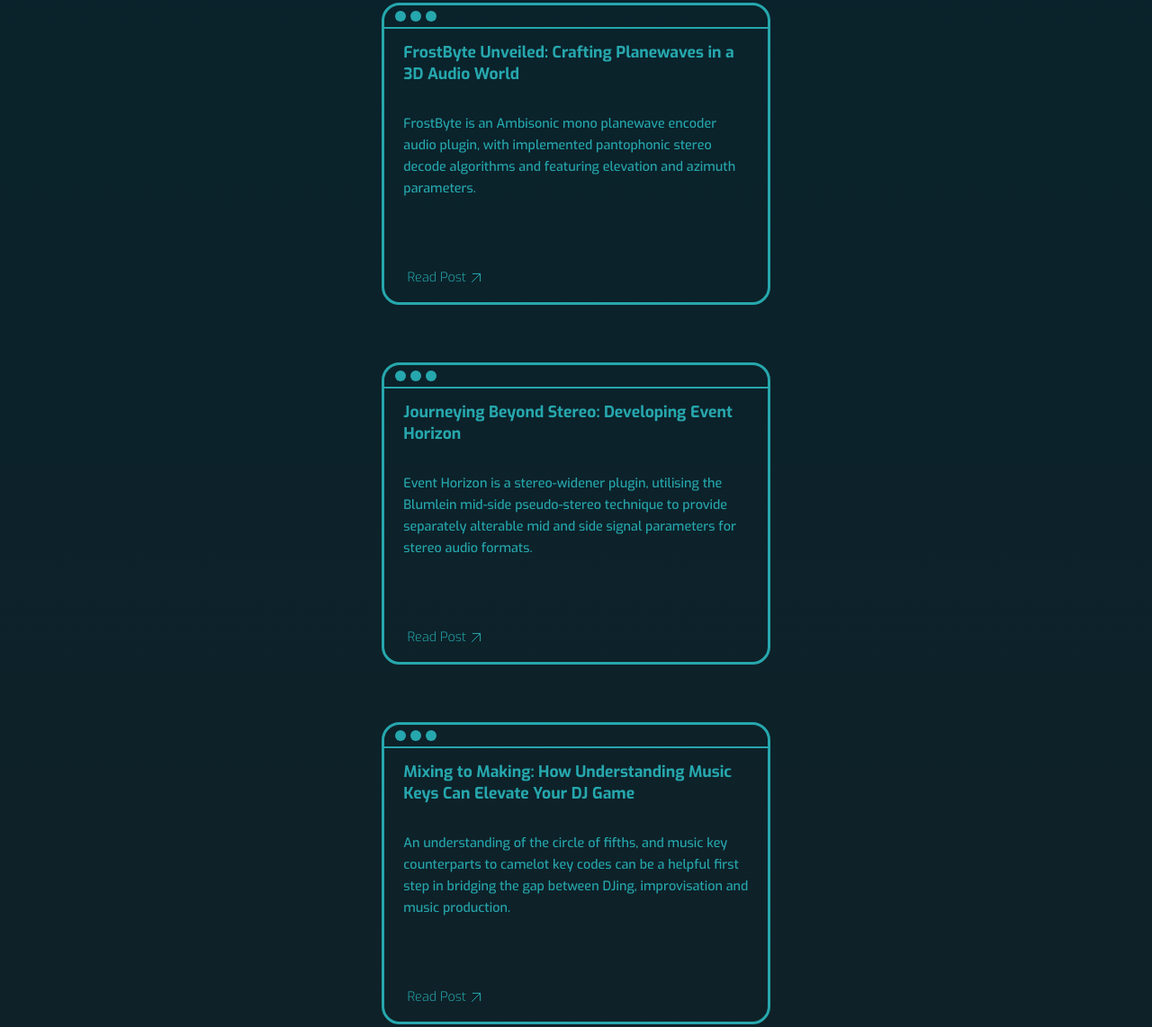
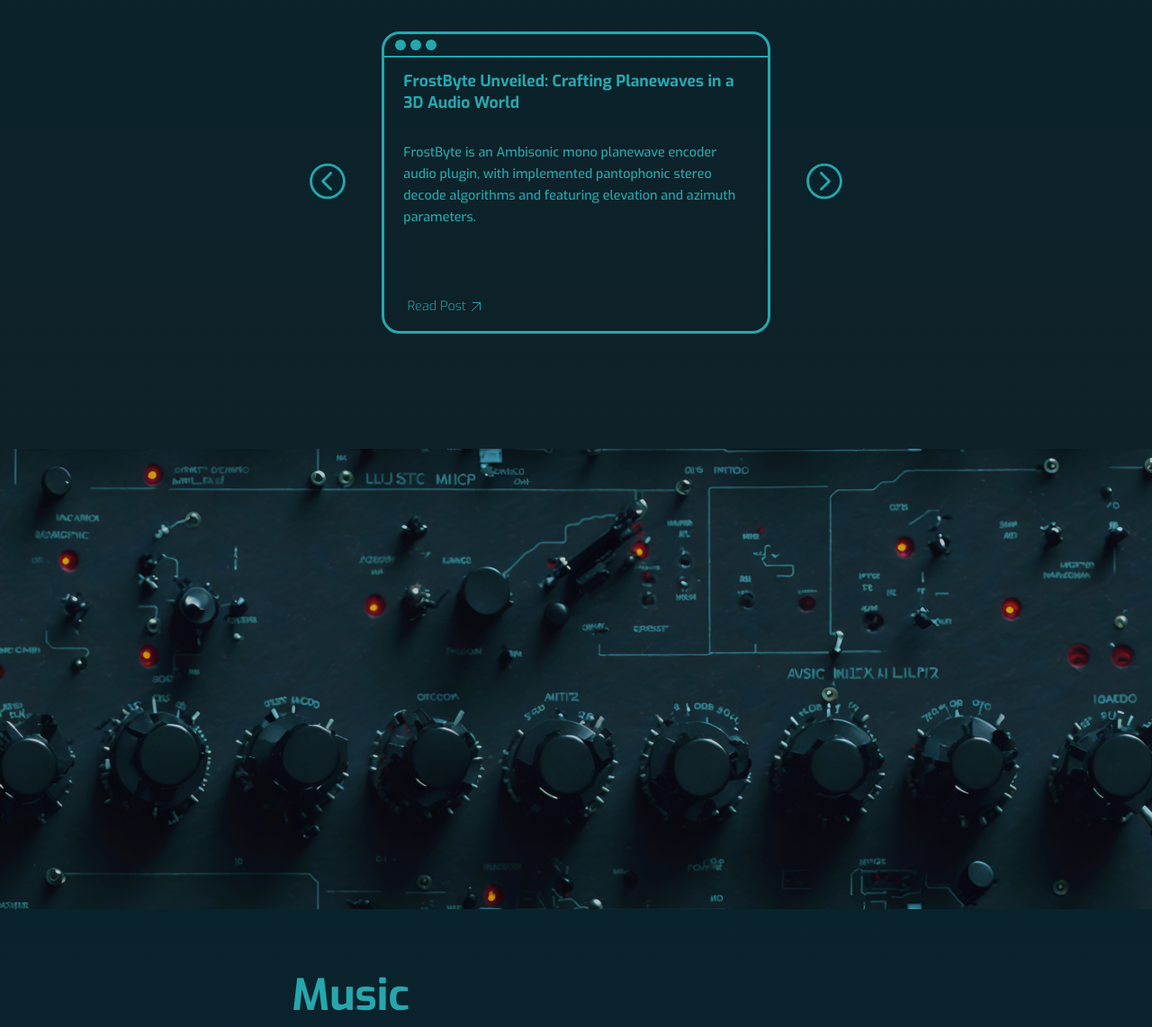
Before and after one commit to leowithiam/music-blog-website, a Gatsby site: page / in a window 1280 px wide. Shown: the part 1250-2392 px from the top of the page at 90% size. Built offline with nearby package versions, Linux system fonts and the light colour scheme; Gatsby itself is replaced by a stand-in of ours.

Commit message:
Add window card carousel

```diff
--- /dev/null
+++ b/src/components/WindowCardCarousel/WindowCardCarousel.js
@@ -0,0 +1,31 @@
+import React, { useState } from 'react'
+import WindowCard from '../WindowCard/WindowCard'
+import * as styles from './WindowCardCarousel.module.css'
+import ForwardsButton from '../WindowCardCarouselButtons/ForwardsButton'
+import BackwardsButton from '../WindowCardCarouselButtons/BackwardsButton'
+
+
+export default function WindowCardCarousel({ cardsData }) {
+
+    const [currentIndex, setCurrentIndex] = useState(0);
+
+    const goForward = () => {
+        setCurrentIndex((prevIndex) => (prevIndex + 1) % cardsData.length);
+    }
+
+    const goBackward = () => {
+        setCurrentIndex((prevIndex) => (prevIndex - 1 + cardsData.length) % cardsData.length);
+    }
+
+    return (
+        <div className={styles.carouselContainer}>
+            <WindowCard {...cardsData[currentIndex]} />
+            <button className={styles.backButton} onClick={goBackward}>
+                <BackwardsButton />
+            </button>
+            <button className={styles.forwardButton} onClick={goForward}>
+                <ForwardsButton />
+            </button>
+        </div>
+    )
+}
--- /dev/null
+++ b/src/components/WindowCardCarousel/WindowCardCarousel.module.css
@@ -0,0 +1,22 @@
+.carouselContainer {
+    position: relative;
+    width: 27rem;
+    height: 21rem;
+}
+
+.carouselContainer button {
+    position: absolute;
+    top: 50%;
+    transform: translateY(-50%);
+    cursor: pointer;
+    background-color: var(--dark-blue-colour);
+    border: none;
+}
+
+.backButton {
+    left: -5rem;
+}
+
+.forwardButton {
+    right: -5rem;
+}
--- /dev/null
+++ b/src/components/WindowCardCarouselButtons/BackwardsButton.js
@@ -0,0 +1,10 @@
+import React from 'react'
+
+export default function BackwardsButton() {
+  return (
+    <svg width="40" height="40" viewBox="0 0 40 40" fill="none" xmlns="http://www.w3.org/2000/svg">
+      <path d="M20 39.8171C9.08527 39.8171 0.182942 30.9489 0.182942 20C0.182942 9.0512 9.08527 0.182983 20 0.182983C30.9147 0.182983 39.817 9.08531 39.817 20C39.817 30.9148 30.9147 39.8171 20 39.8171ZM20 2.97988C10.6201 2.97988 2.97984 10.6202 2.97984 20C2.97984 29.3799 10.6201 37.0202 20 37.0202C29.3798 37.0202 37.0201 29.3799 37.0201 20C37.0201 10.6202 29.3798 2.97988 20 2.97988Z" fill="#26A7AD"/>
+      <path d="M24.5705 29.8915C24.2977 30.1644 23.9566 30.3008 23.5814 30.3008C23.2403 30.3008 22.8651 30.1644 22.5922 29.8915L13.5876 20.8869C13.3147 20.614 13.1783 20.2729 13.1783 19.8977C13.1783 19.5225 13.3147 19.1814 13.5876 18.9086L22.5922 9.90393C23.138 9.35819 24.0248 9.35819 24.5705 9.90393C25.1163 10.4497 25.1163 11.3365 24.5705 11.8822L16.555 19.8977L24.5705 27.9132C25.1163 28.459 25.1163 29.3458 24.5705 29.8915Z" fill="#26A7AD"/>
+    </svg>
+  )
+}
--- /dev/null
+++ b/src/components/WindowCardCarouselButtons/ForwardsButton.js
@@ -0,0 +1,10 @@
+import React from 'react'
+
+export default function ForwardsButton() {
+  return (
+    <svg width="40" height="40" viewBox="0 0 40 40" fill="none" xmlns="http://www.w3.org/2000/svg">
+      <path d="M20 39.8171C30.9147 39.8171 39.8171 30.9489 39.8171 20C39.8171 9.0512 30.9147 0.182983 20 0.182983C9.08527 0.182983 0.182945 9.08531 0.182945 20C0.182945 30.9148 9.08527 39.8171 20 39.8171ZM20 2.97988C29.3798 2.97988 37.0202 10.6202 37.0202 20C37.0202 29.3799 29.3798 37.0202 20 37.0202C10.6202 37.0202 2.97984 29.3799 2.97984 20C2.97984 10.6202 10.6202 2.97988 20 2.97988Z" fill="#26A7AD"/>
+      <path d="M15.4295 29.8915C15.7023 30.1644 16.0434 30.3008 16.4186 30.3008C16.7597 30.3008 17.1349 30.1644 17.4078 29.8915L26.4124 20.8869C26.6853 20.614 26.8217 20.2729 26.8217 19.8977C26.8217 19.5225 26.6853 19.1814 26.4124 18.9086L17.4078 9.90393C16.862 9.35819 15.9752 9.35819 15.4295 9.90393C14.8837 10.4497 14.8837 11.3365 15.4295 11.8822L23.445 19.8977L15.4295 27.9132C14.8837 28.459 14.8837 29.3458 15.4295 29.8915Z" fill="#26A7AD"/>
+    </svg>
+  )
+}
--- a/src/pages/index.js
+++ b/src/pages/index.js
@@ -4,6 +4,91 @@
 import DownloadsCard from "../components/DownloadsCard/DownloadsCard"
 import * as styles from './index.module.css'
 import WindowCard from '../components/WindowCard/WindowCard'
+import WindowCardCarousel from '../components/WindowCardCarousel/WindowCardCarousel'
+
+const blogCardsValues = {
+  linkText: "Read Post",
+  gap: "2rem",
+}
+
+const blogCardsData = [
+  {
+    titleText: "FrostByte Unveiled: Crafting Planewaves in a 3D Audio World",
+    descriptionText: "FrostByte is an Ambisonic mono planewave encoder audio plugin, with implemented pantophonic stereo decode algorithms and featuring elevation and azimuth parameters.",
+    link: "/",
+    linkText: blogCardsValues.linkText,
+    gap: blogCardsValues.gap
+  },
+  {
+    titleText: "Journeying Beyond Stereo: Developing Event Horizon",
+    descriptionText: "Event Horizon is a stereo-widener plugin, utilising the Blumlein mid-side pseudo-stereo technique to provide separately alterable mid and side signal parameters for stereo audio formats.",
+    link: "/",
+    linkText: blogCardsValues.linkText,
+    gap: blogCardsValues.gap
+  },
+  {
+    titleText: "Mixing to Making: How Understanding Music Keys Can Elevate Your DJ Game",
+    descriptionText: "An understanding of the circle of fifths, and music key counterparts to camelot key codes can be a helpful first step in bridging the gap between DJing, improvisation and music production.",
+    link: "/",
+    linkText: blogCardsValues.linkText,
+    gap: blogCardsValues.gap
+  }
+]
+
+const musicCardsValues = {
+  linkText: "Listen Here",
+  gap: "1rem"
+}
+
+const musicCardsData = [
+  {
+    titleText: "Garage & House Mix",
+    descriptionText: "Dive deep into the serene waves of this house and garage blend 🌙",
+    link: "https://www.mixcloud.com/pluxdnb/plux-house-garage-mix-1/",
+    linkText: musicCardsValues.linkText,
+    gap: musicCardsValues.gap,
+    children: (
+      <iframe
+        width="90%"
+        height="120"
+        src="https://player-widget.mixcloud.com/widget/iframe/?hide_cover=1&light=1&feed=%2Fpluxdnb%2Fplux-house-garage-mix-1%2F" frameborder="0"
+        title="Garage & House Mix">
+      </iframe>
+    )
+  },
+  {
+    titleText: "Melodic Drum & Bass Mix",
+    descriptionText: "Get lost in the lush melodies of this melodic mix, featuring powerful bass lines!💥",
+    link: "https://www.mixcloud.com/pluxdnb/plux-drum-bass-mix-3/",
+    linkText: musicCardsValues.linkText,
+    gap: musicCardsValues.gap,
+    children: (
+      <iframe
+        width="90%"
+        height="120"
+        src="https://player-widget.mixcloud.com/widget/iframe/?hide_cover=1&light=1&feed=%2Fpluxdnb%2Fplux-drum-bass-mix-3%2F" frameborder="0"
+        title="Melodic Drum & Bass Mix">
+      </iframe>
+    )
+  },
+  {
+    titleText: "Plux - I Wish",
+    descriptionText: "A Future Bass track I released in 2021. Nothing beats super saws and vocal chops! 🎧",
+    link: "/",
+    linkText: musicCardsValues.linkText,
+    gap: musicCardsValues.gap,
+    children: (
+      <iframe
+        width="90%"
+        height="120"
+        frameborder="no"
+        allow="autoplay"
+        src="https://w.soundcloud.com/player/?url=https%3A//api.soundcloud.com/tracks/1085548315&color=%23ff5500&auto_play=false&hide_related=false&show_comments=true&show_user=true&show_reposts=false&show_teaser=true"
+        title="Plux - I Wish">
+      </iframe>
+    )
+  }
+]
 
 export default function Home() {
   return (
@@ -36,27 +121,7 @@
                   See what I’m currently experimenting with! Expect posts ranging from technical ventures into audio programming, to useful performance hacks for DJ’s.
                 </p>
                 <div className={styles.windowCardsContainer}>
-                  <WindowCard
-                   titleText="FrostByte Unveiled: Crafting Planewaves in a 3D Audio World"
-                   descriptionText="FrostByte is an Ambisonic mono planewave encoder audio plugin, with implemented pantophonic stereo decode algorithms and featuring elevation and azimuth parameters."
-                   linkText="Read Post"
-                   link="/"
-                   gap="2rem"
-                  />
-                  <WindowCard
-                   titleText="Journeying Beyond Stereo: Developing Event Horizon"
-                   descriptionText="Event Horizon is a stereo-widener plugin, utilising the Blumlein mid-side pseudo-stereo technique to provide separately alterable mid and side signal parameters for stereo audio formats."
-                   linkText="Read Post"
-                   link="/"
-                   gap="2rem"
-                  />
-                  <WindowCard
-                   titleText="Mixing to Making: How Understanding Music Keys Can Elevate Your DJ Game"
-                   descriptionText="An understanding of the circle of fifths, and music key counterparts to camelot key codes can be a helpful first step in bridging the gap between DJing, improvisation and music production. "
-                   linkText="Read Post"
-                   link="/"
-                   gap="2rem"
-                  />
+                  <WindowCardCarousel cardsData={blogCardsData} />
                 </div>
               </div>
             </div>
@@ -70,48 +135,7 @@
                 <h2>Music</h2>
                 <p>I also produce my own music and release DJ mixes from time to time, here are my latest releases! </p>
                 <div className={styles.windowCardsContainer}>
-                  <WindowCard
-                   titleText="Garage & House Mix"
-                   descriptionText="Dive deep into the serene waves of this house and garage blend 🌙"
-                   linkText="Listen Here"
-                   link="https://www.mixcloud.com/pluxdnb/plux-house-garage-mix-1/"
-                   gap="1rem">
-                    <iframe
-                      width="90%"
-                      height="120"
-                      src="https://player-widget.mixcloud.com/widget/iframe/?hide_cover=1&light=1&feed=%2Fpluxdnb%2Fplux-house-garage-mix-1%2F" frameborder="0"
-                      title="Garage & House Mix"
-                    >
-                    </iframe>
-                  </WindowCard>
-                  <WindowCard
-                   titleText="Melodic Drum & Bass Mix"
-                   descriptionText="Get lost in the lush melodies of this melodic mix, featuring powerful bass lines!💥"
-                   linkText="Listen Here"
-                   link="https://www.mixcloud.com/pluxdnb/plux-drum-bass-mix-3/"
-                   gap="1rem">
-                    <iframe
-                      width="90%"
-                      height="120"
-                      src="https://player-widget.mixcloud.com/widget/iframe/?hide_cover=1&light=1&feed=%2Fpluxdnb%2Fplux-drum-bass-mix-3%2F" frameborder="0"
-                      title="Melodic Drum & Bass Mix">
-                      </iframe>
-                  </WindowCard>
-                  <WindowCard
-                   titleText="Plux - I Wish"
-                   descriptionText="A Future Bass track I released in 2021. Nothing beats super saws and vocal chops! 🎧"
-                   linkText="Listen Here"
-                   link="https://soundcloud.com/pluxdnb/i-wish"
-                   gap="1rem">
-                    <iframe
-                      width="90%"
-                      height="120"
-                      frameborder="no"
-                      allow="autoplay"
-                      src="https://w.soundcloud.com/player/?url=https%3A//api.soundcloud.com/tracks/1085548315&color=%23ff5500&auto_play=false&hide_related=false&show_comments=true&show_user=true&show_reposts=false&show_teaser=true"
-                      title="Plux - I Wish">
-                    </iframe>
-                  </WindowCard>
+                  <WindowCardCarousel cardsData={musicCardsData} />
                   <Link
                   className="buttonStyle buttonDark"
                   to="https://linktr.ee/pluxdnb"
--- a/src/pages/index.module.css
+++ b/src/pages/index.module.css
@@ -27,7 +27,7 @@
     flex-direction: column;
     align-items: center;
     gap: 4rem;
-    padding: 3rem 0 4rem 0;
+    padding: 5rem 0 8rem 0;
 }
 
 /* Hero Section Styles */
```
Also changed, not shown: static/backwards-button.svg (added), static/forwards-button.svg (added).
